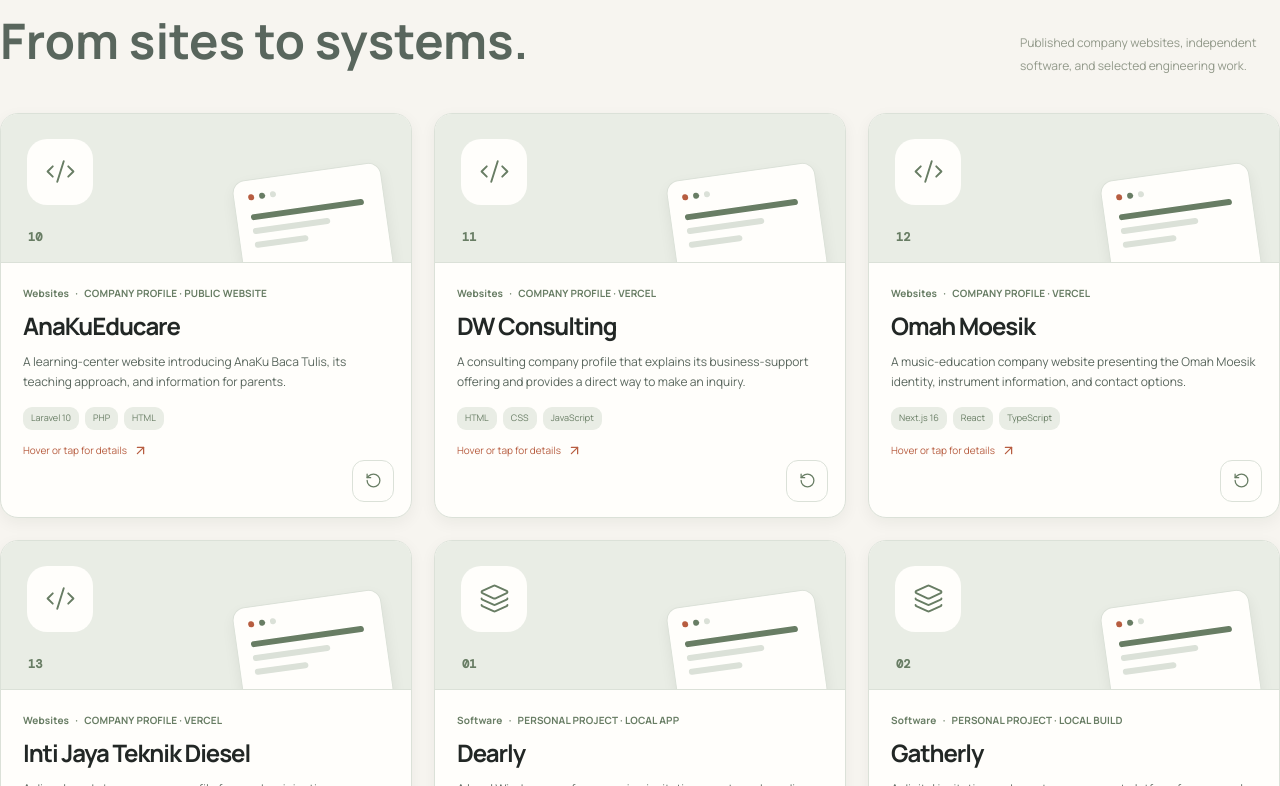
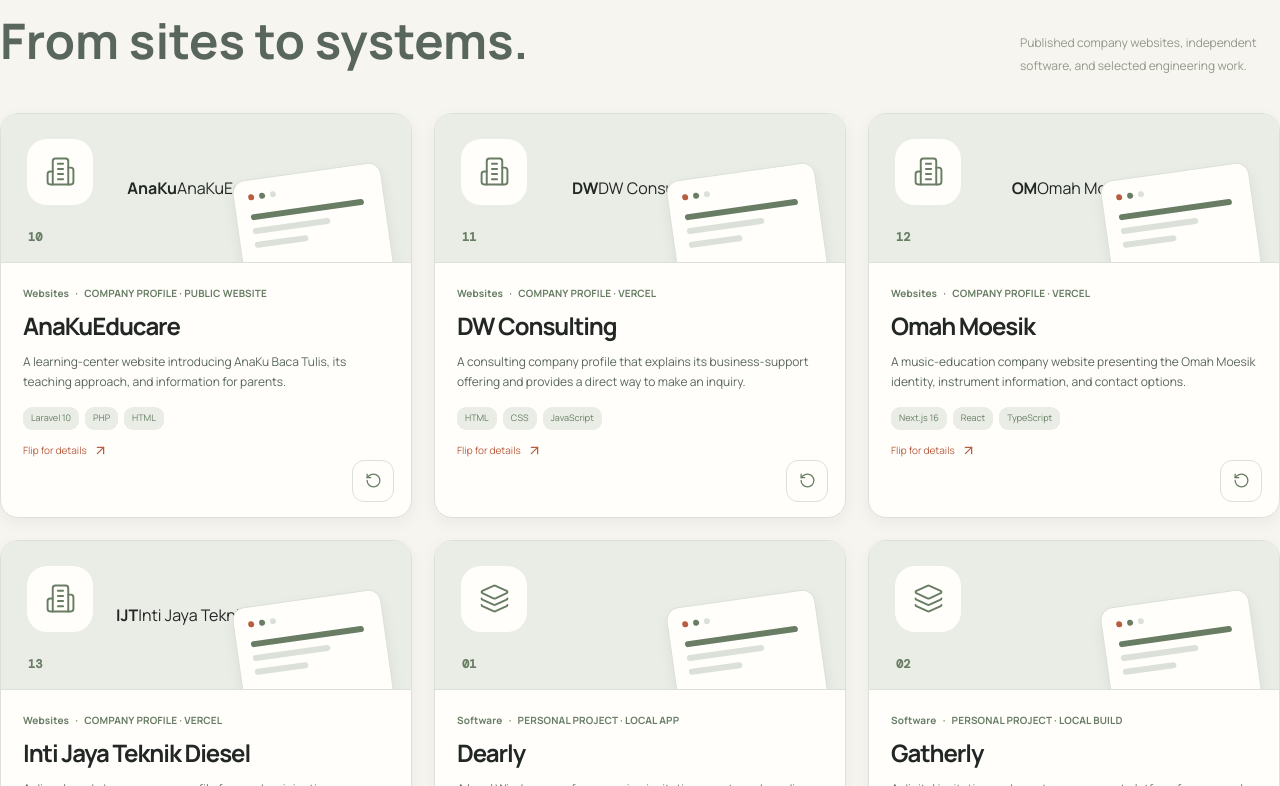
Before and after one commit to MarcelloWijaya/MarcelloWijaya.github.io, a React (Vite) app: page / in a window 1280 px wide. Shown: the part 1034-1820 px from the top of the page. Built offline with nearby package versions, Linux system fonts and the light colour scheme.

Commit message:
fix: accessible flip card and company project artwork

```diff
--- a/src/ProjectFlipCard.jsx
+++ b/src/ProjectFlipCard.jsx
@@ -1,8 +1,9 @@
 import React, { useState } from 'react';
-import { ArrowUpRight, RotateCcw, Code2, Smartphone, Database, ClipboardList, Send, Layers } from 'lucide-react';
+import { ArrowUpRight, RotateCcw, Code2, Smartphone, Database, Layers, Building2 } from 'lucide-react';
 
 const icons = {
   Software: Layers,
+  Websites: Building2,
   Development: Database,
   'UI / UX': Smartphone
 };
@@ -18,7 +19,9 @@ export function ProjectFlipCard({
   hrefLabel = 'View project',
   frontArt,
   index,
-  variant = 'engineering'
+  variant = 'engineering',
+  brand,
+  tone = 'sage'
 }) {
   const [flipped, setFlipped] = useState(false);
   const Icon = icons[category] || Code2;
@@ -34,6 +37,7 @@ export function ProjectFlipCard({
       className={`soft-project-card ${variant === 'archive' ? 'is-archive' : 'is-engineering'} ${flipped ? 'is-flipped' : ''}`}
       onMouseEnter={revealOnHover}
       onMouseLeave={() => setFlipped(false)}
+      onKeyDown={(event) => { if (event.key === 'Escape' && flipped) { setFlipped(false); event.preventDefault(); } }}
     >
       <div className="soft-project-scene">
         <div className="soft-project-rotator">
@@ -41,7 +45,8 @@ export function ProjectFlipCard({
             {frontArt ? (
               <div className="soft-project-visual">{frontArt}</div>
             ) : (
-              <div className="soft-project-illustration" aria-hidden="true">
+              <div className={`soft-project-illustration ${brand ? 'has-company-brand tone-' + tone : ''}`} aria-hidden="true">
+                {brand && <div className="soft-company-brand"><strong>{brand}</strong><span>{title}</span></div>}
                 <div className="soft-project-symbol">
                   <Icon size={31} strokeWidth={1.5}/>
                 </div>
@@ -62,7 +67,7 @@ export function ProjectFlipCard({
                 <div className="soft-technology-list">
                   {technologies.slice(0, 3).map(tech => <span key={tech}>{tech}</span>)}
                 </div>
-                <span className="soft-project-hint">Hover or tap for details <ArrowUpRight size={15} aria-hidden="true"/></span>
+                <span className="soft-project-hint">Flip for details <ArrowUpRight size={15} aria-hidden="true"/></span>
               </div>
             </div>
           </div>
```
